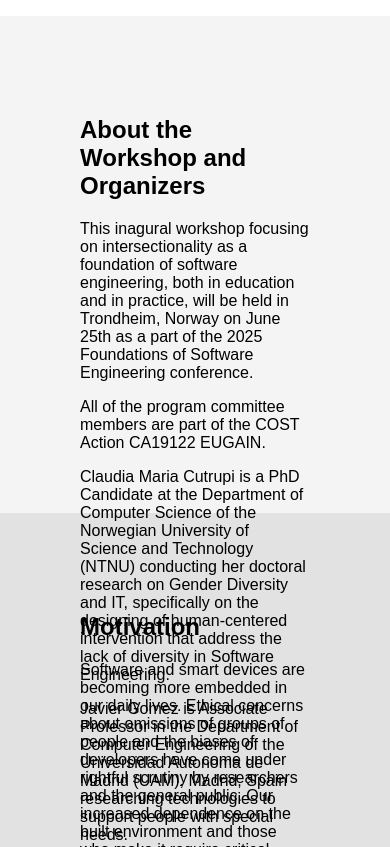
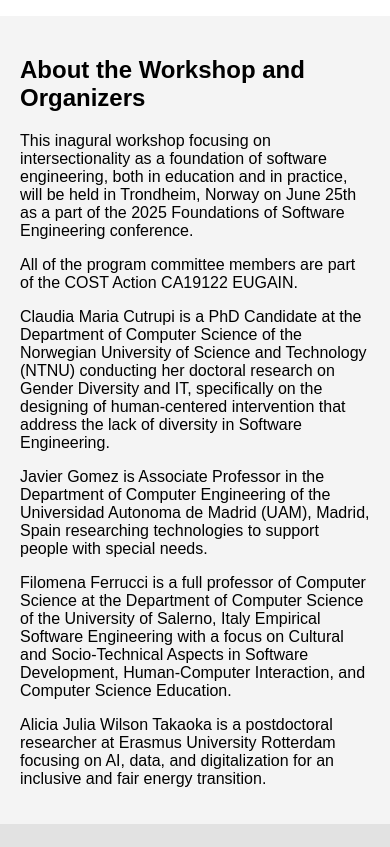
Before and after one commit to virtualalicia/Intersectionality-FSE, a plain HTML site: page index.html in a window 390 px wide. Shown: the part 675-1522 px from the top of the page. Drawn offline with Linux system fonts and the light colour scheme.

Commit message:
Update style.css
changed section height to fit-content

```diff
--- a/style.css
+++ b/style.css
@@ -28,7 +28,6 @@
     left: 0;
 }
 
-
 nav ul {
     list-style: none;
     padding: 0;
@@ -47,9 +46,12 @@
     font-size: 18px;
 }
 
+/* Ensure section backgrounds are responsive */
 section {
     padding: 80px;
-    height: 40vh;
+    height: 100%; /* Use vh units for height */
+    width: 100%; /* Ensure sections take up full width */
+    box-sizing: border-box; /* Include padding in the element's total width and height */
 }
 
 #section1 { background: #f4f4f4; }
@@ -57,6 +59,28 @@
 #section3 { background: #d0d0d0; }
 #section4 { background: #f4f4f4; }
 #section5 { background: #e2e2e2; }
+
+/* Media Queries for Responsiveness */
+@media (max-width: 1200px) {
+    section {
+        padding: 60px;
+        height: fit-content;
+    }
+}
+
+@media (max-width: 768px) {
+    section {
+        padding: 40px;
+        height: fit-content;
+    }
+}
+
+@media (max-width: 480px) {
+    section {
+        padding: 20px;
+        height: fit-content;
+    }
+}
 
 
 footer {
```
